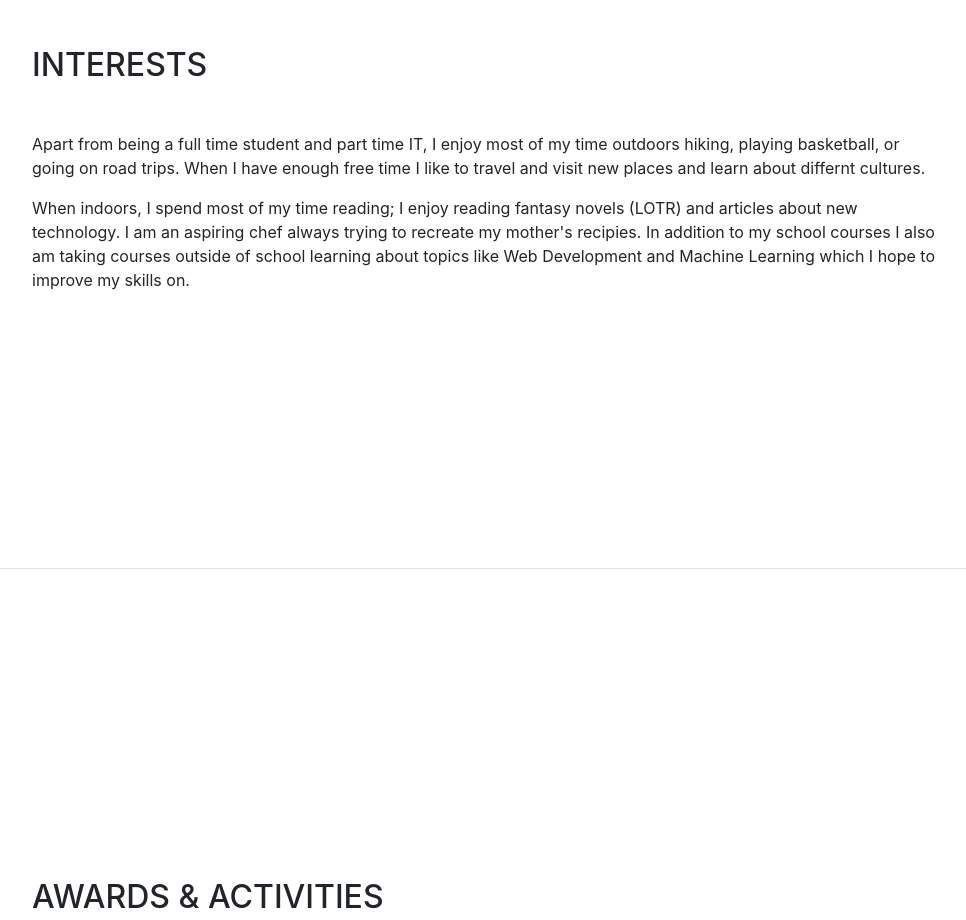
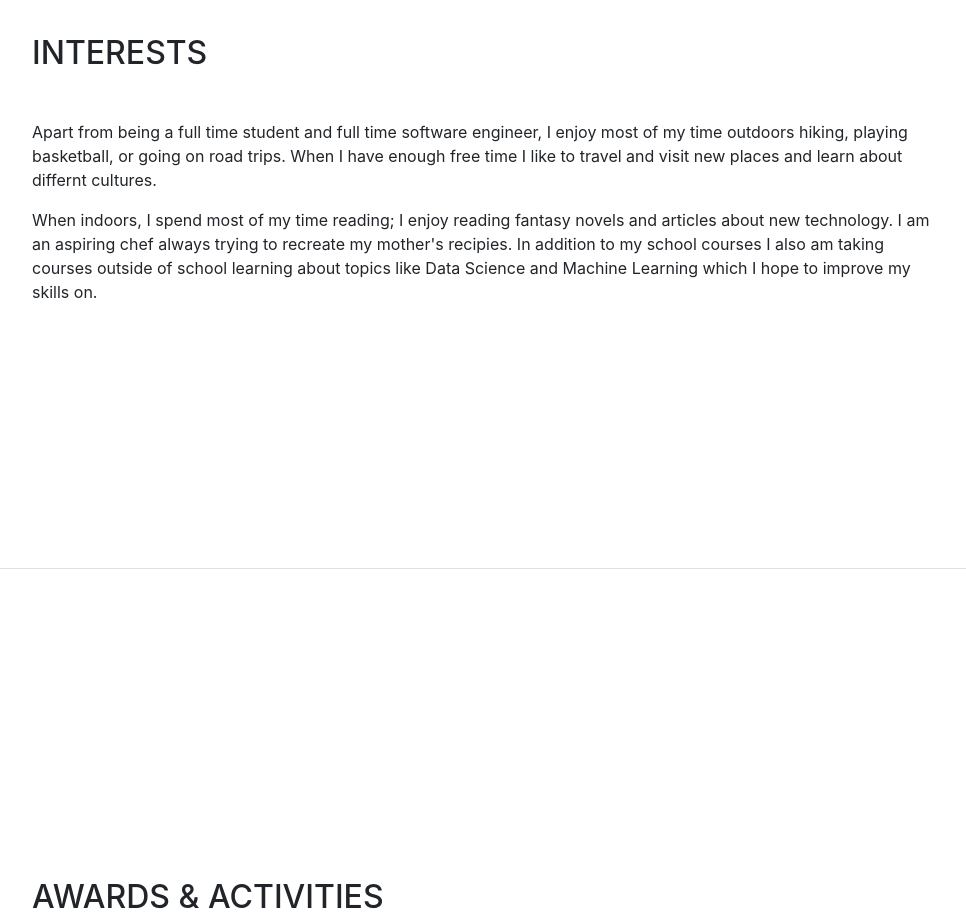
Before and after one commit to zaidalrakabi/zaidalrakabi.github.io, a website with bundled scripts: page startbootstrap-resume-master/index.html in a window 1280 px wide. Shown: the part 3880-4800 px from the top of the page, without its empty margins (288-1254 px from the left). Built offline with nearby package versions, Linux system fonts and the light colour scheme; a web font is replaced by a local one.

Commit message:
Update index.html

```diff
--- a/startbootstrap-resume-master/index.html
+++ b/startbootstrap-resume-master/index.html
@@ -260,8 +260,8 @@
       <section class="resume-section p-3 p-lg-5 d-flex flex-column" id="interests">
         <div class="my-auto">
           <h2 class="mb-5">Interests</h2>
-          <p>Apart from being a full time student and part time IT, I enjoy most of my time outdoors hiking, playing basketball, or going on road trips. When I have enough free time I like to travel and visit new places and learn about differnt cultures.</p>
-          <p class="mb-0">When indoors, I spend most of my time reading; I enjoy reading fantasy novels (LOTR) and articles about new technology. I am an aspiring chef always trying to recreate my mother's recipies. In addition to my school courses I also am taking courses outside of school learning about topics like Web Development and Machine Learning which I hope to improve my skills on.</p>
+          <p>Apart from being a full time student and full time software engineer, I enjoy most of my time outdoors hiking, playing basketball, or going on road trips. When I have enough free time I like to travel and visit new places and learn about differnt cultures.</p>
+          <p class="mb-0">When indoors, I spend most of my time reading; I enjoy reading fantasy novels and articles about new technology. I am an aspiring chef always trying to recreate my mother's recipies. In addition to my school courses I also am taking courses outside of school learning about topics like Data Science and Machine Learning which I hope to improve my skills on.</p>
         </div>
       </section>
 
```
